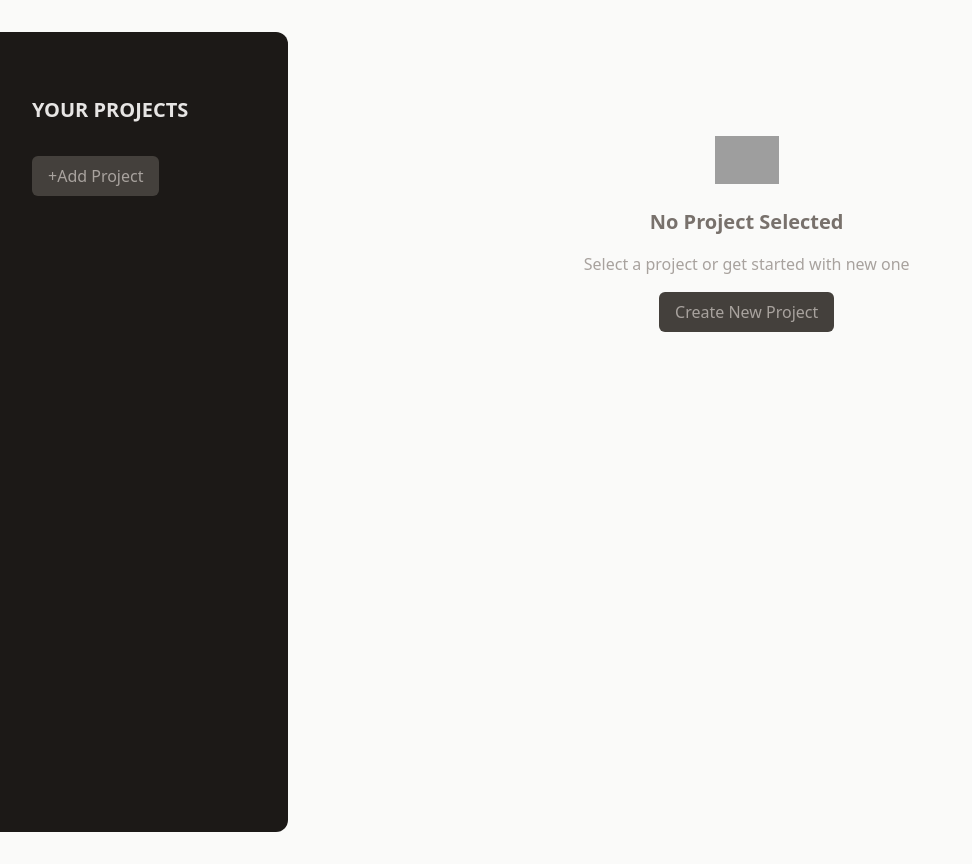
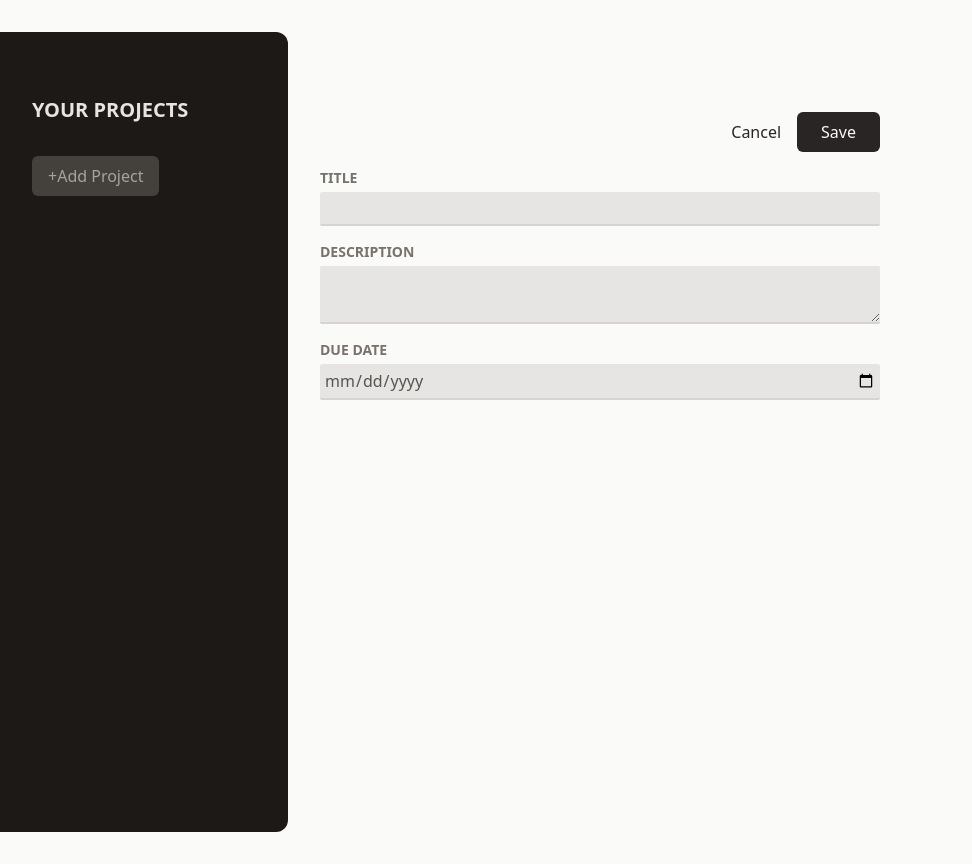
Before and after one commit to Harendra231098/project-mgmt-start, a React (Vite) app: page / in a window 1280 px wide. Both pictures are taken after a click on the button "+Add Project". Shown: the whole page, without its empty margins (0-972 px from the left). Built offline with nearby package versions, Linux system fonts and the light colour scheme; grey boxes are pictures that could not be loaded.

Commit message:
warning modal,project details

```diff
--- a/src/App.jsx
+++ b/src/App.jsx
@@ -1,14 +1,68 @@
 import NoProjectSelected from "./componenets/NoProjectSelected";
 import NewProject from "./componenets/NewProject";
 import ProjectSideBar from "./componenets/ProjectSideBar";
+import { useState, useRef } from "react";
+import Warning from "./componenets/Warning";
+import ProjectDetail from "./componenets/ProjectDetail";
+export const fields = [];
 
 function App() {
+  const [projectState, setProjectState] = useState(0);
+  const titleRef = useRef();
+  const descRef = useRef();
+  const dateRef = useRef();
+  const dialog = useRef();
+
+  function handledata() {
+    /*  fields.title = titleRef.current.value;
+    fields.desc = descRef.current.value;
+    fields.duedate = dateRef.current.value;
+    console.log(fields);
+    setProjectState(false);*/
+    if (
+      titleRef.current.value === "" ||
+      descRef.current.value === "" ||
+      dateRef.current.value === ""
+    ) {
+      dialog.current.showModal();
+    } else {
+      fields.push({
+        title: titleRef.current.value,
+        desc: descRef.current.value,
+        duedate: dateRef.current.value,
+      });
+      console.log(fields);
+      setProjectState(0);
+    }
+  }
+
+  function handleState(toggle) {
+    setProjectState(toggle);
+  }
+
   return (
-    <main className="h-screen my-8 flex gap-8">
-      <ProjectSideBar />
-      <NoProjectSelected />
-      {/*<NewProject />*/}
-    </main>
+    <>
+      <Warning refd={dialog} />
+      <main className="h-screen my-8 flex gap-8">
+        <ProjectSideBar
+          onProj={() => handleState(2)}
+          onPress={() => handleState(1)}
+        />
+        {projectState === 0 && (
+          <NoProjectSelected onPress={() => handleState(1)} />
+        )}
+        {projectState === 1 && (
+          <NewProject
+            ref1={titleRef}
+            ref2={descRef}
+            ref3={dateRef}
+            onHandle={handledata}
+            onPress={() => handleState(0)}
+          />
+        )}
+        {projectState === 2 && <ProjectDetail />}
+      </main>
+    </>
   );
 }
 
--- a/src/componenets/Buttons.jsx
+++ b/src/componenets/Buttons.jsx
@@ -1,6 +1,7 @@
-export default function Button({ children, ...props }) {
+export default function Button({ children, onHandle, ...props }) {
   return (
     <button
+      onClick={onHandle}
       className="px-4 py-2 text-xs md:text-base rounded-md bg-stone-700 text-stone-400 hover:bg-stone-600 hover:text-stone-100"
       {...props}
     >
--- a/src/componenets/Input.jsx
+++ b/src/componenets/Input.jsx
@@ -1,4 +1,5 @@
-export default function Input({ label, isTextArea, ...props }) {
+import { forwardRef } from "react";
+const Input = forwardRef(function Input({ label, isTextArea, ...props }, ref) {
   const classes =
     "w-full p-1 border-b-2 rounded-sm border-stone-300 bg-stone-200 text-stone-600 focus:outline-none focus:border-stone-600";
   return (
@@ -7,10 +8,11 @@ export default function Input({ label, isTextArea, ...props }) {
         {label}
       </label>
       {isTextArea ? (
-        <textarea className={classes} {...props} />
+        <textarea ref={ref} className={classes} {...props} />
       ) : (
-        <input className={classes} {...props} />
+        <input ref={ref} className={classes} {...props} />
       )}
     </p>
   );
-}
+});
+export default Input;
--- a/src/componenets/NewProject.jsx
+++ b/src/componenets/NewProject.jsx
@@ -1,23 +1,30 @@
 import Input from "./Input";
-export default function NewProject() {
+
+export default function NewProject({ onPress, onHandle, ...props }) {
   return (
     <div className="w-[35rem] mt-16">
       <menu className="flex items-center justify-end gap-4 my-4">
         <li>
-          <button className="text-stone-800 hover:text-stone-950">
+          <button
+            onClick={onPress}
+            className="text-stone-800 hover:text-stone-950"
+          >
             Cancel
           </button>
         </li>
         <li>
-          <button className="px-6 py-2 rounded-md bg-stone-800 text-stone-50 hover:bg-stone-950">
+          <button
+            onClick={onHandle}
+            className="px-6 py-2 rounded-md bg-stone-800 text-stone-50 hover:bg-stone-950"
+          >
             Save
           </button>
         </li>
       </menu>
       <div>
-        <Input label="Title" />
-        <Input label="Description" isTextArea />
-        <Input label="Due Date" />
+        <Input ref={props.ref1} type="text" label="Title" />
+        <Input ref={props.ref2} type="text" label="Description" isTextArea />
+        <Input ref={props.ref3} type="date" label="Due Date" />
       </div>
     </div>
   );
--- a/src/componenets/NoProjectSelected.jsx
+++ b/src/componenets/NoProjectSelected.jsx
@@ -1,6 +1,6 @@
 import Button from "./Buttons";
 import img from "/src/assets/no-projects.png";
-export default function NoProjectSelected() {
+export default function NoProjectSelected({ onPress }) {
   return (
     <div className="mt-24 text-center w-2/3">
       <img className="w-16 h-16 object-contain mx-auto" src={img} />
@@ -10,7 +10,7 @@ export default function NoProjectSelected() {
       <p className="text-stone-400 mb-4">
         Select a project or get started with new one
       </p>
-      <Button>Create New Project</Button>
+      <Button onHandle={onPress}>Create New Project</Button>
     </div>
   );
 }
--- /dev/null
+++ b/src/componenets/ProjectDetail.jsx
@@ -0,0 +1,34 @@
+export default function ProjectDetail() {
+  return (
+    <div className="w-[35rem] mt-16">
+      <div className="w-[35rem] mt-16">
+        <div className="flex items-center justify-between">
+          <h1 className="text-3xl font-bold text-stone-600 mb-2">
+            Learn React
+          </h1>
+          <button className="text-stone-600 hover:text-stone-950">
+            Delete
+          </button>
+        </div>
+        <header className="pb-4 mb-4 border-b-2 border-stone-300">
+          <p className="mb-4 text-stone-400">23=09-1197</p>
+          <p className="text-stone-600 whitespace-pre-wrap">
+            React basics router redex hillmlmc lle ldlm mlefef lmdokpwmd3 dmoe
+            o33dp o
+          </p>
+        </header>
+      </div>
+      <h2 className="text-2xl font-bold text-stone-700 mb-4">Tasks</h2>
+      <input className="w-64 px-2 py-1 rounded-sm bg-stone-200" />
+      <button className="text-stone-600 hover:text-stone-950 ml-4">
+        Add Task
+      </button>
+      <ul className="p-4 mt-8 rounded-md bg-stone-100">
+        <li className="flex justify-between my-4">
+          <span>mmmmm</span>
+          <button className="text-stone-700 hover:text-red-500">Clear</button>
+        </li>
+      </ul>
+    </div>
+  );
+}
--- a/src/componenets/ProjectSideBar.jsx
+++ b/src/componenets/ProjectSideBar.jsx
@@ -1,15 +1,27 @@
 import Button from "./Buttons";
-
-export default function ProjectSideBar() {
+import { fields } from "../App";
+export default function ProjectSideBar({ onPress, onProj }) {
   return (
     <aside className="w-1/3 px-8 py-16 bg-stone-900 text-stone-50 md:w-72 rounded-r-xl">
       <h2 className="mb-8 font-bold uppercase md:text-xl text-stone-200">
         Your Projects
       </h2>
       <div>
-        <Button>+Add Project</Button>
+        <Button onHandle={onPress}>+Add Project</Button>
       </div>
-      <ul></ul>
+      <ul className="mt-8">
+        {fields.map((value) => {
+          return (
+            <button
+              onClick={onProj}
+              className="w-full text-left px-2 py-1 rounded-sm my-1 hover:text-stone-200 hover:bg-stone-800"
+              key={value.title}
+            >
+              {value.title}
+            </button>
+          );
+        })}
+      </ul>
     </aside>
   );
 }
--- /dev/null
+++ b/src/componenets/Warning.jsx
@@ -0,0 +1,18 @@
+export default function Warning({ refd }) {
+  return (
+    <dialog
+      className="backdrop:bg-stone-900/90 p-4 rounded-md shadow-md"
+      ref={refd}
+    >
+      <h2 className="text-xl font-bold text-stone-700 my-4">Opps!</h2>
+      <p className="text-stone-600 mb-4">
+        Looks like you forget to enter a value
+      </p>
+      <form className="mt-4 text-right" method="dialog">
+        <button className="px-4 py-2 text-xs md:text-base rounded-md bg-stone-700 text-stone-400 hover:bg-stone-600 hover:text-stone-100">
+          Close
+        </button>
+      </form>
+    </dialog>
+  );
+}
```
